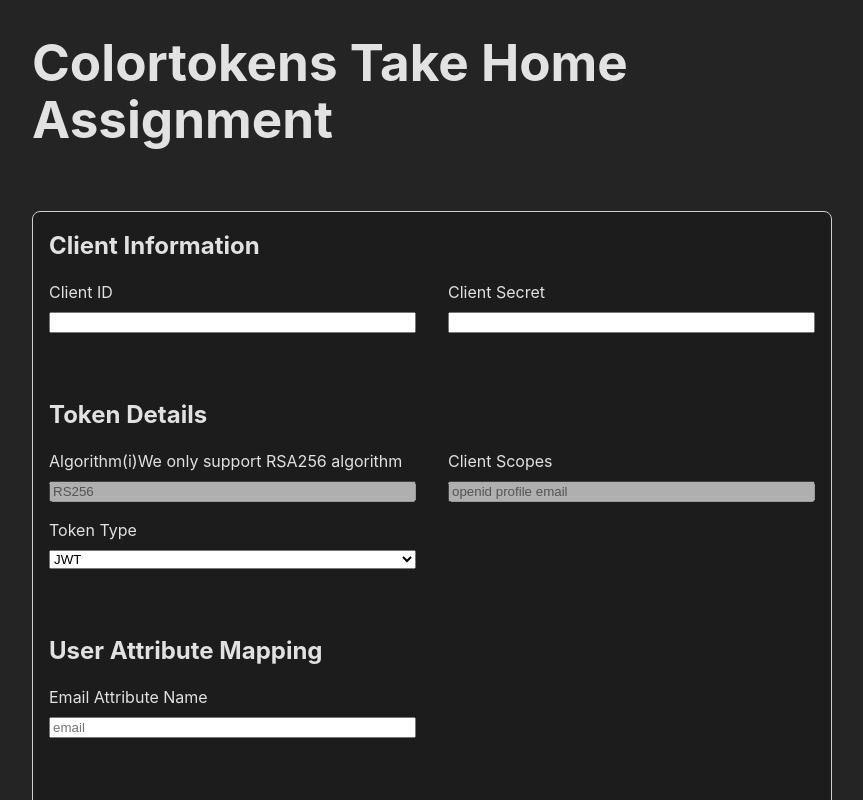
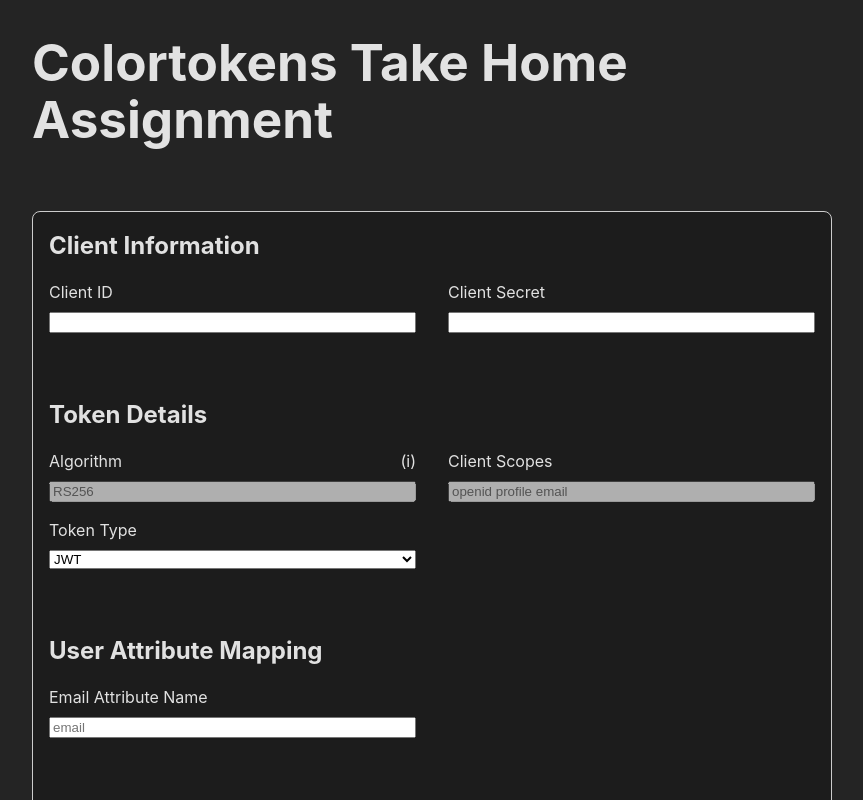
Before and after one commit to JoshTPaul/Colortokens-Dynamic-Form, a React (Vite) app: page / in a window 1280 px wide. Shown: the top 800 px of the page, without its empty margins (208-1071 px from the left). Built offline with nearby package versions, Linux system fonts and the light colour scheme.

Commit message:
label, tooltip styling

```diff
--- a/src/index.css
+++ b/src/index.css
@@ -92,3 +92,34 @@
 input:disabled {
   cursor: not-allowed;
 }
+
+label {
+  display: flex;
+  justify-content: space-between;
+}
+
+.tooltip {
+  position: relative;
+  cursor: help;
+}
+
+.tooltip-content {
+  display: block;
+  position: absolute;
+  opacity: 0;
+  transition: opacity 0.5s;
+  pointer-events: none;
+  padding: 0.5rem;
+  border-radius: 0.5rem;
+  background-color: #3c3c3c;
+  z-index: 5;
+  width: max-content;
+  max-width: 400px;
+  bottom: 2rem;
+  left: 50%;
+  translate: -50%;
+}
+
+.tooltip:hover .tooltip-content {
+  opacity: 1;
+}
```
